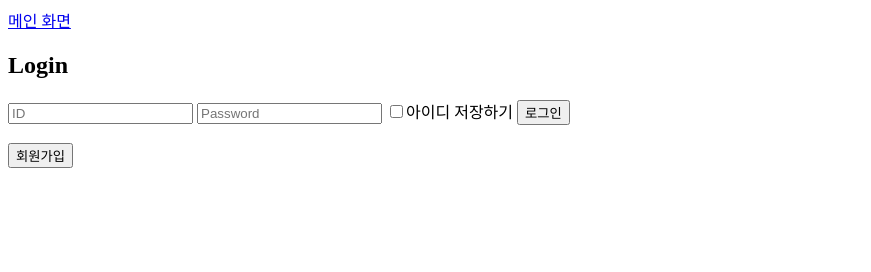
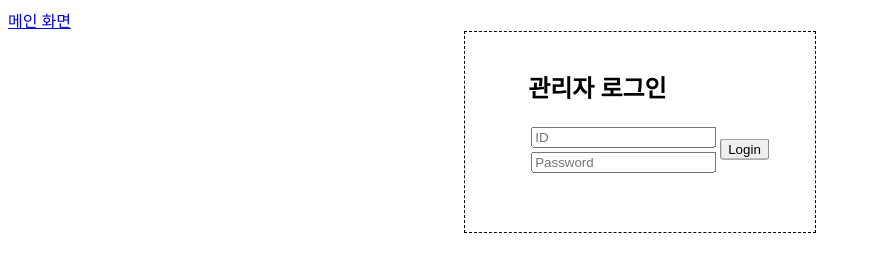
Before and after one commit to Chehok/PhuketTravel, a website: page views/login.html in a window 1280 px wide. Shown: the whole page, without its empty margins (0-871 px from the left). Drawn offline with Linux system fonts and the light colour scheme.

Commit message:
로그인 화면 중앙정렬 설정 (1)

```diff
--- a/views/login.html
+++ b/views/login.html
@@ -1,28 +1,81 @@
 <!DOCTYPE html>
+
 <head>
     <title>{{title}}</title>
+
+    <style>
+        .main {
+            /* font-family: arial;
+            font-size: 20px;
+            width: 350px;
+            height: 200px;
+            /* 설정 */
+            position: relative;
+            width: "25%";
+            margin-left: auto;
+            margin-right: auto;
+            margin-top: auto;
+            margin-bottom: auto;
+            display: flex;
+            outline: dashed 1px black;
+            width: 350px;
+            height: 200px;
+        }
+
+        .login-wrapper {
+            /* 상하좌우 정중앙 정렬하기 */
+            position: absolute;
+            top: 50%;
+            left: 50%;
+            margin: -20px 0 0 10px;
+            transform: translate(-50%, -50%);
+        }
+    </style>
 </head>
+
+<!-- body, div, a -> 태그 종류 -->
+<!-- href -> 링크 -->
+<!-- css 만들 때 중요한 부분
+    div 태그 안에 class, id 변수를 지정을 해야.
+    css 컨트롤 할 수 있다.
+-->
+<!-- br -> 엔터 / hr -> 줄 -->
+
 <body>
     <div>
         <a href="/">메인 화면</a>
     </div>
-    <div class="login-wrapper">
-        <h2>Login</h2>
-        <form method="post" action="/user/login" id="form">
-            <input type="text" name="username" placeholder="ID" required>
-            <input type="password" name="password" placeholder="Password" required>
-            <label for="remember-check">
+
+    <div class="main">
+        <div class="login-wrapper">
+
+            <h2>관리자 로그인</h2>
+
+            <form method="post" action="/user/login" id="form">
+                <table>
+                    <tr>
+                        <td><input type="text" name="username" placeholder="ID" required></td>
+                        <td rowspan="2"><button type="submit" height="100px">Login</button></td>
+                    </tr>
+                    <tr>
+                        <td><input type="password" name="password" placeholder="Password" required></td>
+                    </tr>
+                </table>
+
+
+                <!-- <label for="remember-check">
                 <input type="checkbox" id="remember-check">아이디 저장하기
-            </label>
-            <button type="submit">로그인</button>
-        </form>
+            </label> -->
+            </form>
 
-        <br>
+            <!-- <br>
 
         <form id="form" action="http://localhost:{{port}}/user/sign-up" method="get">
             <button type="submit">회원가입</button><br>
-        </form>
+        </form> -->
 
+        </div>
     </div>
 </body>
+
 </html>
```
Also changed, not shown: css/login.css (added).
